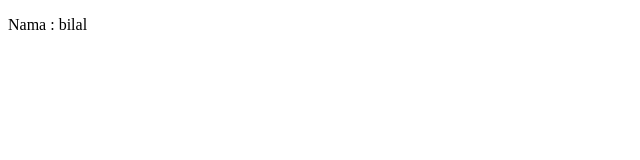
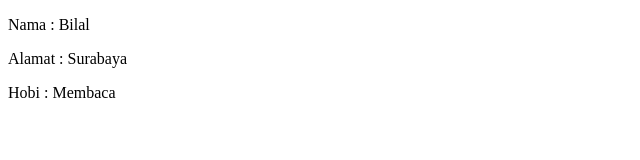
Before and after one commit to bilalfikriazizz123-arob/profil-bilal, a plain HTML site: page index.html in a window 1280 px wide. Shown: the whole page, without its empty margins (0-640 px from the left). Drawn offline with Linux system fonts and the light colour scheme.

Commit message:
add alamat & hobi

```diff
--- a/index.html
+++ b/index.html
@@ -6,6 +6,8 @@
     <title>Data Diri</title>
 </head>
 <body>
-    <p>Nama : bilal</p>
+    <p>Nama : Bilal</p>
+    <p>Alamat : Surabaya</p>
+    <p>Hobi : Membaca</p>
 </body>
 </html>
```
